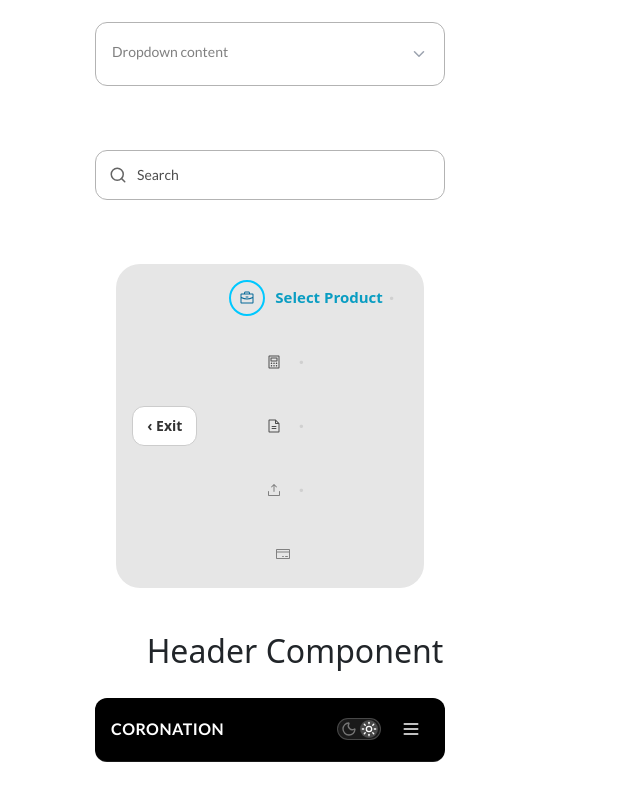
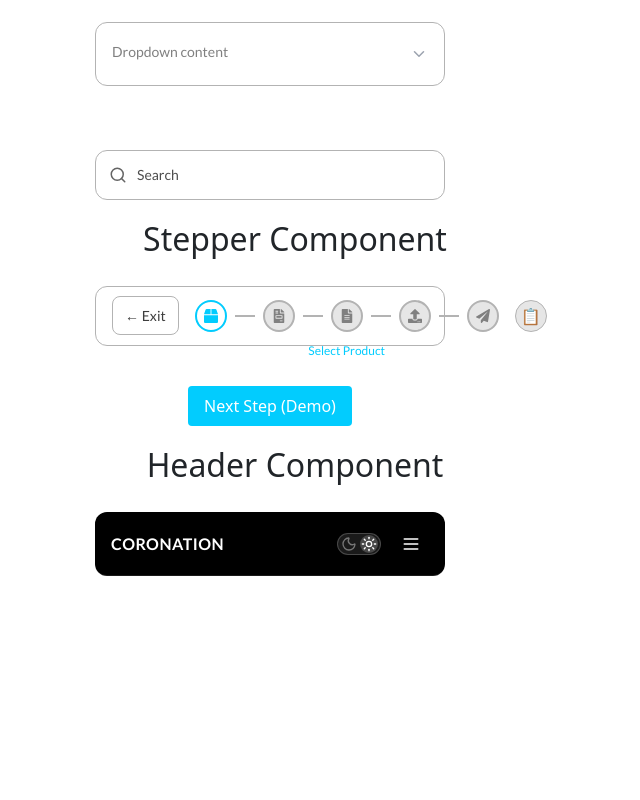
Before and after one commit to efethegenius/revamp-retail-portal, a React (Vite) app: page / in a window 1280 px wide. Shown: the part 2279-3079 px from the top of the page, without its empty margins (345-985 px from the left). After the commit the page ends 2907 px from the top, so only its background shows below. Built offline with nearby package versions, Linux system fonts and the light colour scheme.

Commit message:
Create Stepper Component Based on Design

```diff
--- a/src/App.tsx
+++ b/src/App.tsx
@@ -23,7 +23,7 @@ import {
   FaUpload,
   FaPaperPlane,
 } from "react-icons/fa";
-import StepperPage from "./components/Stepper/StepperPage";
+import Stepper from "./components/Stepper/Stepper.component";
 
 function App() {
   const [, setCount] = useState(0);
@@ -33,7 +33,7 @@ function App() {
   // const [password, setPassword] = useState("");
   const [searchTerm, setSearchTerm] = useState("");
   const [passwordVal, setPasswordVal] = useState("");
-  const [currentStep, setCurrentStep] = useState(0);
+  const [currentStepperStep, setCurrentStepperStep] = useState(0);
 
   const handleThemeToggle = (isDark: boolean) => {
     setIsDarkTheme(isDark);
@@ -45,13 +45,22 @@ function App() {
     // Implement logout logic here
   };
 
-  const steps = [
-    { title: "Select Product", icon: <FaBox /> },
-    { title: "Get Quote", icon: <FaFileInvoice /> },
-    { title: "Additional Information", icon: <FaFileAlt /> },
-    { title: "Upload document", icon: <FaUpload /> },
-    { title: "Submit", icon: <FaPaperPlane /> },
+  const stepperSteps = [
+    { label: "Select Product", status: "completed" as const, icon: <FaBox /> },
+    { label: "Get Quote", status: "completed" as const, icon: <FaFileInvoice /> },
+    { label: "Additional Information", status: "active" as const, icon: <FaFileAlt /> },
+    { label: "Upload Documents", status: "upcoming" as const, icon: <FaUpload /> },
+    { label: "Pay", status: "upcoming" as const, icon: <FaPaperPlane /> },
   ];
+
+  const updateStepperSteps = (currentStep: number) => {
+    return stepperSteps.map((step, index) => ({
+      ...step,
+      status: index < currentStep ? "completed" as const :
+              index === currentStep ? "active" as const :
+              "upcoming" as const
+    }));
+  };
 
   return (
     <div
@@ -308,26 +317,43 @@ function App() {
           placeholder="Search"
         />
       </div>
-      <div className={styles.dsContainer}>
-        <div className="p-4 space-y-6">
-          <StepperPage
-            currentStep={currentStep}
-            onStepChange={(i: number) => {
-              setCurrentStep(i);
-            }}
-            isMobile={window.screen.availWidth < 1024}
-            isDark={false} // or false for white background
-          />
-          {/* {[0, 1, 2, 3, 4].map((step) => (
-            <StepperPage
-              key={step}
-              currentStep={step}
-              onStepChange={() => {}}
-              isMobile={false}
-              isDark={false} // or false for white background
-            />
-          ))} */}
-        </div>
+
+      <h2>Stepper Component</h2>
+      <div className={`${styles.dsContainer}`}>
+        <Stepper
+          steps={updateStepperSteps(currentStepperStep)}
+          currentStep={currentStepperStep}
+          onBack={() => {
+            if (currentStepperStep > 0) {
+              setCurrentStepperStep(currentStepperStep - 1);
+            }
+          }}
+          onExit={() => {
+            console.log("Exit clicked");
+            setCurrentStepperStep(0);
+          }}
+        />
+      </div>
+
+      <div className={`${styles.dsContainer}`} style={{ marginTop: "20px" }}>
+        <button
+          onClick={() => {
+            if (currentStepperStep < stepperSteps.length - 1) {
+              setCurrentStepperStep(currentStepperStep + 1);
+            }
+          }}
+          disabled={currentStepperStep >= stepperSteps.length - 1}
+          style={{
+            padding: "8px 16px",
+            backgroundColor: currentStepperStep >= stepperSteps.length - 1 ? "#ccc" : "#02ccfe",
+            color: "white",
+            border: "none",
+            borderRadius: "4px",
+            cursor: currentStepperStep >= stepperSteps.length - 1 ? "not-allowed" : "pointer"
+          }}
+        >
+          Next Step (Demo)
+        </button>
       </div>
 
       <h2>Header Component</h2>
--- a/src/components/Stepper/Stepper.component.tsx
+++ b/src/components/Stepper/Stepper.component.tsx
@@ -1,41 +1,62 @@
 import React from "react";
-import StepIcon from "./StepIcon";
 import styles from "./Stepper.module.css";
 
 interface StepProps {
   label: string;
-  status: "completed" | "active" | "next" | "upcoming";
+  status: "completed" | "active" | "upcoming";
   icon: React.ReactNode;
 }
 
 interface Props {
   steps: StepProps[];
-  isMobile?: boolean;
-  onStepClick: (index: number) => void;
+  currentStep: number;
+  onBack?: () => void;
+  onExit?: () => void;
 }
 
-const Stepper: React.FC<Props> = ({ steps, isMobile = false, onStepClick }) => {
-  console.log(isMobile);
+const Stepper: React.FC<Props> = ({ steps, currentStep, onBack, onExit }) => {
+  const isFirstStep = currentStep === 0;
+
   return (
-    <div
-      className={`${styles.stepper} ${
-        isMobile ? styles.mobile : styles.desktop
-      }`}
-    >
-      {steps.map((step, i) => (
-        <div
-          key={step.label}
-          className={`${styles.step} ${styles[step.status]}`}
-          onClick={() => onStepClick(i)}
-        >
-          <StepIcon icon={step.icon} status={step.status} />
-          {isMobile && step.status === "active" && (
-            <span className={styles.label}>{step.label}</span>
-          )}
-          {!isMobile && <span className={styles.label}>{step.label}</span>}
-          {i < steps.length - 1 && <span className={styles.dot}>·</span>}
+    <div className={styles.stepperContainer}>
+      {/* Back/Exit Button */}
+      <button
+        className={styles.navButton}
+        onClick={isFirstStep ? onExit : onBack}
+      >
+        ← {isFirstStep ? "Exit" : "Back"}
+      </button>
+
+      {/* Steps Container */}
+      <div className={styles.stepsWrapper}>
+        {steps.map((step, index) => (
+          <React.Fragment key={step.label}>
+            {/* Step Circle */}
+            <div className={`${styles.stepCircle} ${styles[step.status]}`}>
+              {step.icon}
+            </div>
+
+            {/* Progress Line (except after last step) */}
+            {index < steps.length - 1 && (
+              <div className={`${styles.progressLine} ${
+                index < currentStep ? styles.progressLineCompleted : styles.progressLineIncomplete
+              }`} />
+            )}
+          </React.Fragment>
+        ))}
+
+        {/* Current Step Label */}
+        <div className={styles.stepLabel}>
+          {steps[currentStep]?.label}
         </div>
-      ))}
+      </div>
+
+      {/* Right Action Button (placeholder) */}
+      <div className={styles.rightAction}>
+        <div className={styles.actionIcon}>
+          📋
+        </div>
+      </div>
     </div>
   );
 };
--- a/src/components/Stepper/Stepper.module.css
+++ b/src/components/Stepper/Stepper.module.css
@@ -1,219 +1,186 @@
-/* Stepper.module.css */
-
-.stepperWrapper {
+/* Stepper Container */
+.stepperContainer {
   display: flex;
   align-items: center;
   justify-content: space-between;
-  flex-wrap: nowrap;
-  padding: 16px 20px;
-  border-radius: 16px;
-  gap: 20px;
-  white-space: nowrap;
+  width: 100%;
+  max-width: 350px;
+  height: 60px;
+  background-color: var(--white);
+  border: 1px solid var(--grey-300);
+  border-radius: 12px;
+  padding: 0 16px;
+  gap: 16px;
+  font-family: var(--regular-font-family);
 }
 
-.stepper {
+/* Navigation Button */
+.navButton {
+  background: transparent;
+  border: 1px solid var(--grey-300);
+  border-radius: 8px;
+  padding: 8px 12px;
+  font-size: 14px;
+  font-weight: 500;
+  color: var(--grey-700);
+  cursor: pointer;
+  transition: all 0.2s ease;
+  white-space: nowrap;
+  flex-shrink: 0;
+}
+
+.navButton:hover {
+  background-color: var(--grey-25);
+  border-color: var(--grey-400);
+}
+
+/* Steps Wrapper */
+.stepsWrapper {
   display: flex;
   align-items: center;
-  flex-grow: 1;
-  overflow-x: auto;
-  gap: 12px;
-  cursor: pointer;
-  white-space: nowrap;
+  flex: 1;
+  position: relative;
+  gap: 8px;
+  min-height: 40px;
 }
 
-.desktop {
-  flex-direction: row;
+/* Step Circle */
+.stepCircle {
+  width: 32px;
+  height: 32px;
+  border-radius: 50%;
+  display: flex;
+  align-items: center;
+  justify-content: center;
+  font-size: 14px;
+  transition: all 0.3s ease;
+  flex-shrink: 0;
+  z-index: 2;
+  position: relative;
 }
 
-.mobile {
-  flex-direction: column;
-  align-items: flex-start;
-  gap: 20px;
+/* Step States */
+.completed {
+  background-color: var(--secondary);
+  color: var(--white);
+  border: 2px solid var(--secondary);
 }
 
-.step {
+.active {
+  background-color: var(--white);
+  color: var(--secondary);
+  border: 2px solid var(--secondary);
+}
+
+.upcoming {
+  background-color: var(--grey-25);
+  color: var(--grey-400);
+  border: 2px solid var(--grey-300);
+}
+
+/* Progress Line */
+.progressLine {
+  height: 2px;
+  flex: 1;
+  min-width: 20px;
+  transition: all 0.3s ease;
+  z-index: 1;
+}
+
+.progressLineCompleted {
+  background-color: var(--secondary);
+}
+
+.progressLineIncomplete {
+  background-color: var(--grey-300);
+}
+
+/* Step Label */
+.stepLabel {
+  position: absolute;
+  bottom: -24px;
+  left: 50%;
+  transform: translateX(-50%);
+  font-size: 12px;
+  font-weight: 500;
+  color: var(--secondary);
+  white-space: nowrap;
+  text-align: center;
+}
+
+/* Right Action */
+.rightAction {
+  flex-shrink: 0;
+}
+
+.actionIcon {
+  width: 32px;
+  height: 32px;
+  border-radius: 50%;
+  background-color: var(--grey-25);
+  border: 1px solid var(--grey-300);
   display: flex;
   align-items: center;
-  font-weight: 600;
-  font-size: 15px;
-  color: #bbb;
-  padding: 8px 16px;
-  border-radius: 14px;
-  transition: all 0.3s ease-in-out;
-  height: 44px;
-  background-color: transparent;
-  white-space: nowrap;
-  border: none;
-  min-width: 140px;
   justify-content: center;
+  font-size: 16px;
 }
 
-.step.completed {
-  background-color: transparent;
-  /* background-color: #00c8ff; */
-  color: var(--grey-300);
-  font-weight: 600;
+/* Dark Mode Support */
+:global(.dark) .stepperContainer {
+  background-color: var(--grey-800);
+  border-color: var(--grey-600);
 }
 
-.step.active {
-  color: #0a9dc2;
-  font-weight: 700;
+:global(.dark) .navButton {
+  background-color: var(--grey-700);
+  border-color: var(--grey-600);
+  color: var(--white-100);
 }
 
-.step.upcoming {
-  background-color: transparent;
+:global(.dark) .navButton:hover {
+  background-color: var(--grey-600);
+}
+
+:global(.dark) .upcoming {
+  background-color: var(--grey-700);
+  border-color: var(--grey-600);
   color: var(--grey-400);
 }
 
-.step .label {
-  margin-left: 10px;
-  font-weight: 600;
-  font-size: 15px;
-  display: inline-flex;
-  align-items: center;
-  justify-content: center;
+:global(.dark) .active {
+  background-color: var(--grey-800);
 }
 
-.dot {
-  color: #d0d0d0;
-  margin: 0 6px;
-  font-size: 20px;
-  line-height: 1;
-  align-self: center;
+:global(.dark) .stepLabel {
+  color: var(--secondary);
 }
 
-/* StepIcon.module.css */
-
-.icon {
-  width: 36px;
-  height: 36px;
-  border-radius: 50%;
-  display: grid;
-  place-items: center;
-  font-size: 16px;
-  transition: all 0.3s ease-in-out;
-  background-color: transparent;
-  border: 2px solid transparent;
+:global(.dark) .actionIcon {
+  background-color: var(--grey-700);
+  border-color: var(--grey-600);
 }
 
-.completed .icon,
-.next .icon {
-  background-color: #00c8ff;
-  color: white;
-}
-
-.active .icon {
-  background-color: transparent;
-  color: #00c8ff !important;
-  border: 2px solid #00c8ff;
-}
-
-.upcoming .icon {
-  color: #bbb;
-}
-
-/* StepperContainer.module.css */
-
-.container {
-  padding: 0;
-  border-radius: 24px;
-  display: flex;
-  align-items: center;
-  justify-content: space-between;
-  gap: 16px;
-  padding: 12px 16px;
-  flex-wrap: nowrap;
-}
-
-.light {
-  background-color: var(--grey-25);
-  --stepper-bg: #f5f5f5;
-  color: var(--grey-400);
-}
-
-.dark {
-  background-color: #181818;
-  color: white;
-  --stepper-bg: #202020;
-}
-
-.nav {
-  display: flex;
-  align-items: center;
-  gap: 16px;
-  flex-shrink: 0;
-  height: 100%;
-}
-
-.navButton {
-  background-color: white;
-  border: 1px solid #cccccc;
-  padding: 8px 14px;
-  border-radius: 12px;
-  font-weight: 600;
-  font-size: 14px;
-  color: #333;
-  cursor: pointer;
-  transition: background 0.3s ease;
-  flex-shrink: 0;
-  height: 40px;
-}
-
-.dark .navButton {
-  background-color: #222;
-  color: #f5f5f5;
-  border: 1px solid #555;
-}
-
-@media (max-width: 768px) {
-  .container {
-    padding: 12px 0px;
-    width: 100%;
-    flex-direction: column;
-    align-items: flex-start;
-  }
-
-  .stepperWrapper {
-    flex-direction: column;
-    align-items: flex-start;
-    gap: 16px;
-  }
-
-  .stepper {
-    flex-direction: column;
-    align-items: flex-start;
-    gap: 16px;
-    width: 100%;
-  }
-
-  .step {
-    width: 100%;
-    justify-content: flex-start;
-  }
-
-  .dot {
-    display: none;
-  }
-
-  .nav {
-    width: 100%;
-    justify-content: flex-start;
+/* Responsive Design */
+@media (max-width: 480px) {
+  .stepperContainer {
+    max-width: 100%;
+    padding: 0 12px;
     gap: 12px;
   }
 
+  .stepCircle {
+    width: 28px;
+    height: 28px;
+    font-size: 12px;
+  }
+
   .navButton {
-    height: auto;
+    padding: 6px 10px;
+    font-size: 12px;
+  }
+
+  .stepLabel {
+    font-size: 11px;
+    bottom: -20px;
   }
 }
-/*
-/* .stepIcon {
-  width: 14px;
-  height: 14px;
-  object-fit: contain;
-  display: block;
-} */
-/* Only when parent .step is active */
-.step.active .stepIcon {
-  filter: brightness(0) saturate(100%) invert(27%) sepia(94%) saturate(743%)
-    hue-rotate(164deg) brightness(99%) contrast(99%);
-}
```
